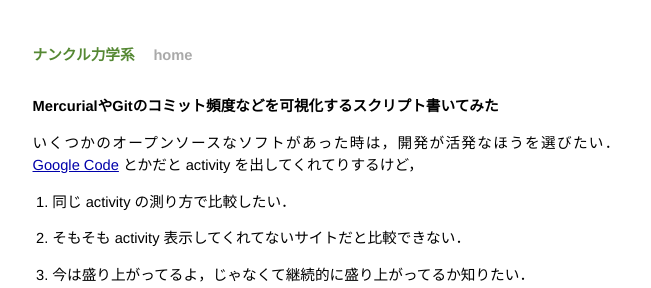
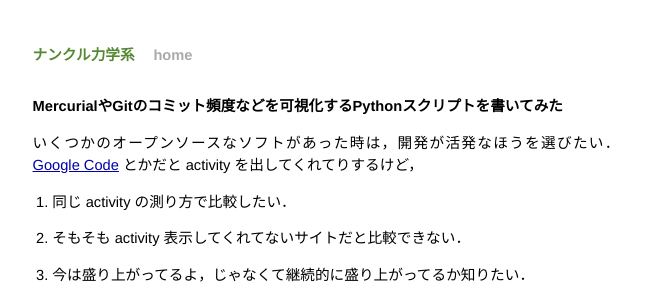
Before and after one commit to arataka/arataka.github.com, a Jekyll site: the page built from _posts/2011/04/2011-04-11-visualizing-git-and-hg-commit-activity.markdown, in a window 1280 px wide and 900 px high. Shown: the top 288 px of the window, without its empty margins (314-965 px from the left). Built offline with Jekyll 4.4.1, drawn with Linux system fonts in a browser that asks for light colours; comment, search, counter and statistics services are not loaded; some of the changed lines change nothing that is shown; some of the changed text lies outside the part shown.

Commit message:
changed title of 2011-04-11-visualizing-git-and-hg-commit-activity.markdown

```diff
--- a/_posts/2011/04/2011-04-11-visualizing-git-and-hg-commit-activity.markdown
+++ b/_posts/2011/04/2011-04-11-visualizing-git-and-hg-commit-activity.markdown
@@ -1,6 +1,6 @@
 ---
 layout: post
-title: MercurialやGitのコミット頻度などを可視化するスクリプト書いてみた
+title: MercurialやGitのコミット頻度などを可視化するPythonスクリプトを書いてみた
 ---
 
 # {{ page.title }} #
@@ -94,9 +94,9 @@ git log --format='%at' | datehist.py -t `git rev-parse --show-toplevel`
 
 ## datehist.py ##
 
-最新版は
+何か変更あれば，最新版は
 [tkf's gist: 913543 — Gist](https://gist.github.com/913543)
-にある(かも)．
+にあげときます．
 
 {% highlight python %}
 #!/usr/bin/env python
```
